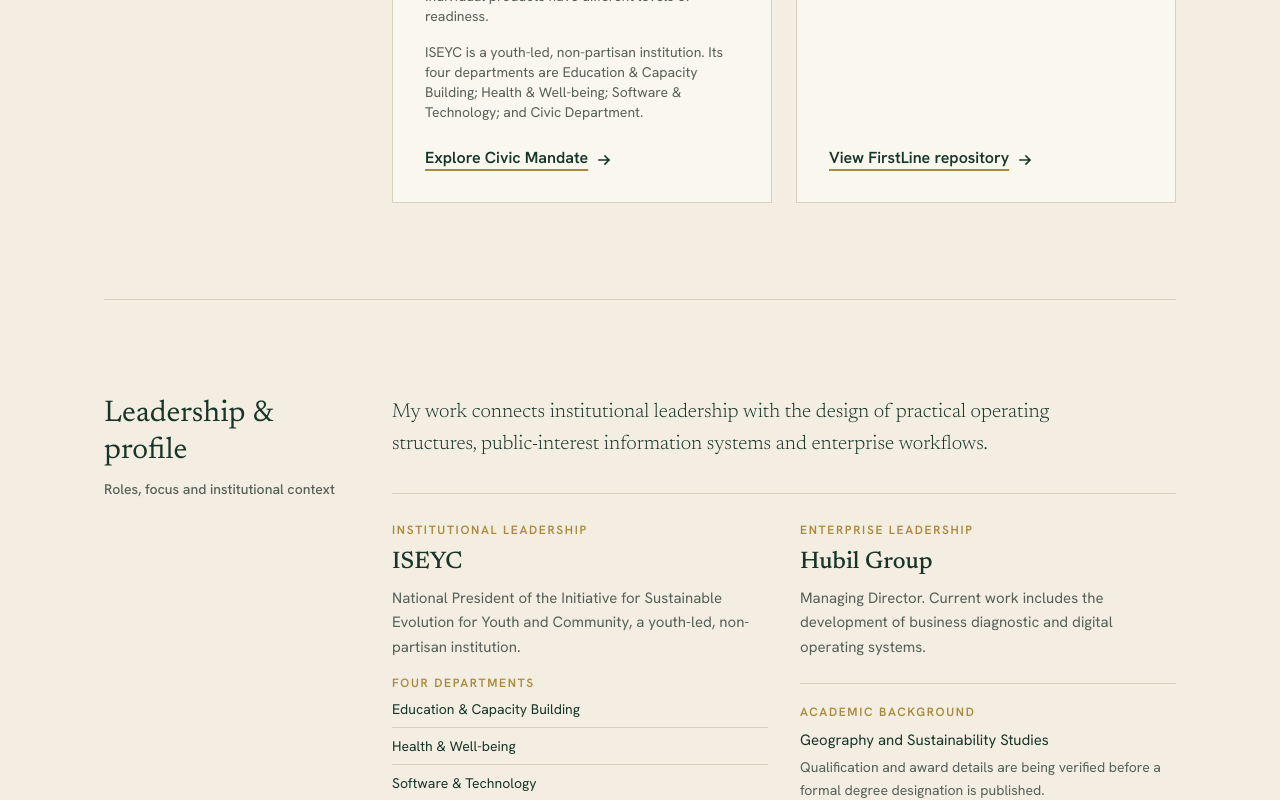
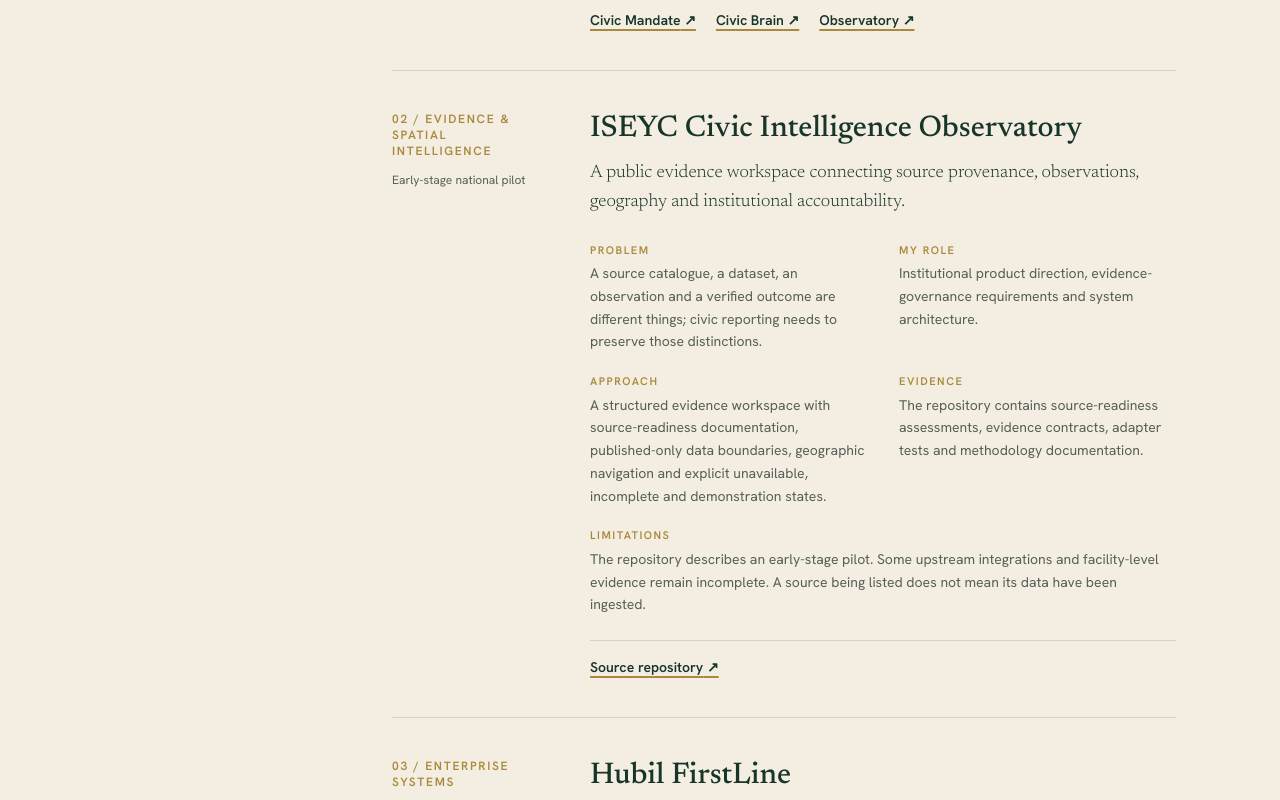
Before and after one commit to mrzulqarnainnadabo/zulqarnain-nadabo, a Next.js app: page / in a window 1280 px wide. Shown: the part 2279-3079 px from the top of the page. Built offline with nearby package versions, Linux system fonts and the light colour scheme.

Commit message:
feat: refine professional identity and evidence-led portfolio

```diff
--- a/app/page.jsx
+++ b/app/page.jsx
@@ -1,18 +1,15 @@
 import Hero from '@/components/Hero';
 import Framing from '@/components/Framing';
+import CaseStudies from '@/components/CaseStudies';
+import ImpactProfile from '@/components/ImpactProfile';
 import FeaturedSystems from '@/components/FeaturedSystems';
-import ImpactProfile from '@/components/ImpactProfile';
 import Method from '@/components/Method';
 import Principles from '@/components/Principles';
+import Research from '@/components/Research';
 import Architecture from '@/components/Architecture';
 import Contact from '@/components/Contact';
 import Footer from '@/components/Footer';
 
-/**
- * Page order = reading order:
- * who (Hero) > framing > proof of work > impact profile > method > principles > architecture > contact.
- * Reorder by moving a line. Edit copy in lib/content.js.
- */
 export default function Page() {
   return (
     <>
@@ -20,10 +17,12 @@ export default function Page() {
       <Hero />
       <main id="main" className="mx-auto max-w-6xl px-6 md:px-10">
         <Framing />
+        <CaseStudies />
+        <ImpactProfile />
         <FeaturedSystems />
-        <ImpactProfile />
         <Method />
         <Principles />
+        <Research />
         <Architecture />
         <Contact />
       </main>
```
